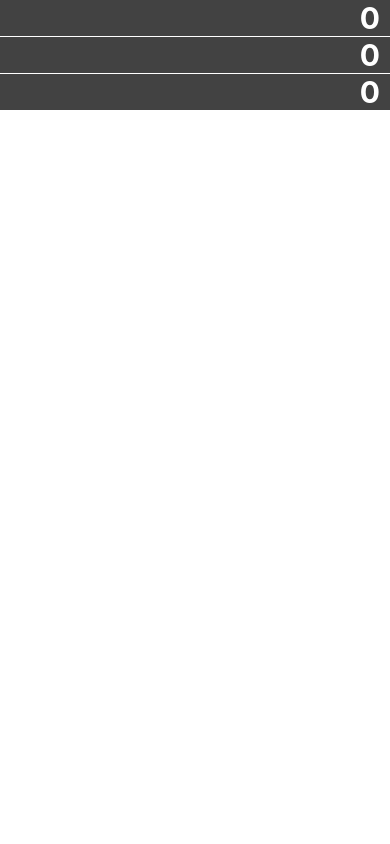
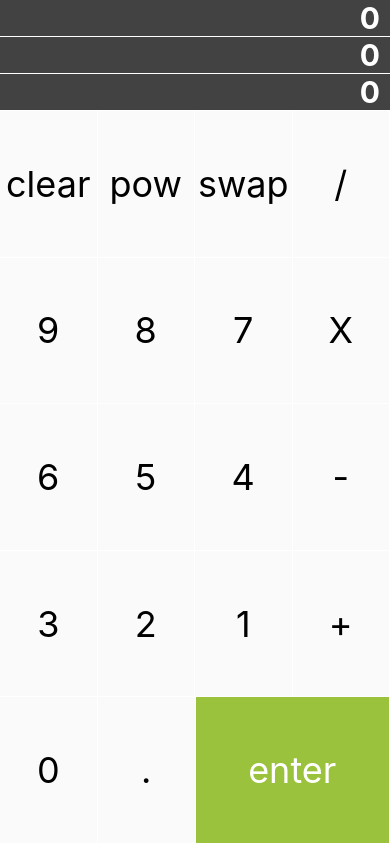
Before and after one commit to Li-Victor/rn-calculator, a React Native app: screen / in a window 390 px wide. Built offline with nearby package versions, Linux system fonts and the light colour scheme.

Commit message:
display buttons

```diff
--- a/src/App.tsx
+++ b/src/App.tsx
@@ -1,16 +1,13 @@
 import * as React from 'react';
-import styled from 'styled-components/native';
 
 import DisplayScreens from './DisplayScreens';
-
-const AppWrapper = styled.View`
-  flex: 1;
-`;
+import Buttons from './Buttons';
 
 const App = () => (
-  <AppWrapper>
+  <React.Fragment>
     <DisplayScreens />
-  </AppWrapper>
+    <Buttons />
+  </React.Fragment>
 );
 
 export default App;
--- /dev/null
+++ b/src/Buttons.tsx
@@ -0,0 +1,51 @@
+import * as React from 'react';
+import styled from 'styled-components/native';
+
+import Button from './components/Button';
+
+const ButtonsWrapper = styled.View`
+  flex: 1;
+`;
+
+const ButtonRow = styled.View`
+  flex: 1;
+  flex-direction: row;
+  border-bottom-width: 1;
+  border-color: #fff;
+`;
+
+const Buttons: React.SFC = () => (
+  <ButtonsWrapper>
+    <ButtonRow>
+      <Button text="clear" />
+      <Button text="pow" />
+      <Button text="swap" />
+      <Button text="/" />
+    </ButtonRow>
+    <ButtonRow>
+      <Button text="9" />
+      <Button text="8" />
+      <Button text="7" />
+      <Button text="X" />
+    </ButtonRow>
+    <ButtonRow>
+      <Button text="6" />
+      <Button text="5" />
+      <Button text="4" />
+      <Button text="-" />
+    </ButtonRow>
+    <ButtonRow>
+      <Button text="3" />
+      <Button text="2" />
+      <Button text="1" />
+      <Button text="+" />
+    </ButtonRow>
+    <ButtonRow>
+      <Button text="0" />
+      <Button text="." />
+      <Button text="enter" special />
+    </ButtonRow>
+  </ButtonsWrapper>
+);
+
+export default Buttons;
--- /dev/null
+++ b/src/components/Button.tsx
@@ -0,0 +1,42 @@
+import * as React from 'react';
+import styled, { css } from 'styled-components/native';
+
+type ButtonProps = {
+  text: string;
+  special?: boolean;
+};
+
+const ButtonWrapper = styled.View`
+  align-items: center;
+  justify-content: center;
+  border-right-width: 1;
+  border-color: #fff;
+
+  ${props =>
+    props.special
+      ? css`
+          flex: 2;
+          background-color: #9bc23c;
+        `
+      : css`
+          flex: 1;
+          background-color: #fafafa;
+        `};
+`;
+
+const ButtonText = styled.Text`
+  font-size: 36;
+  ${props =>
+    props.special &&
+    css`
+      color: #fff;
+    `};
+`;
+
+const Button: React.SFC<ButtonProps> = ({ text, special }) => (
+  <ButtonWrapper special={special}>
+    <ButtonText special={special}>{text}</ButtonText>
+  </ButtonWrapper>
+);
+
+export default Button;
--- a/src/components/Display.tsx
+++ b/src/components/Display.tsx
@@ -1,5 +1,9 @@
 import * as React from 'react';
 import styled from 'styled-components/native';
+
+type DisplayProps = {
+  num: number;
+};
 
 const DisplayResultContainer = styled.View`
   padding-right: 10;
@@ -15,7 +19,7 @@ const DisplayResult = styled.Text`
   font-weight: bold;
 `;
 
-const Display: React.SFC<{ num: number }> = ({ num }) => (
+const Display: React.SFC<DisplayProps> = ({ num }) => (
   <DisplayResultContainer>
     <DisplayResult>{num}</DisplayResult>
   </DisplayResultContainer>
```
